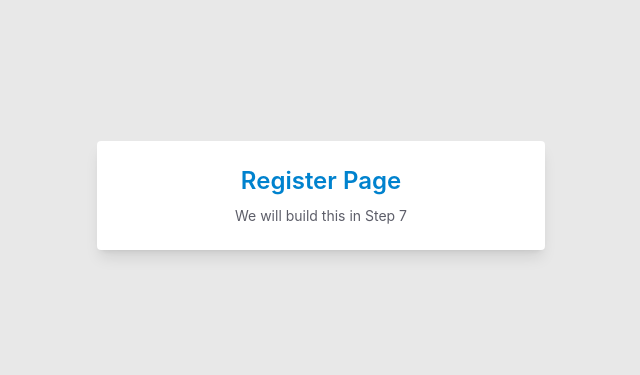
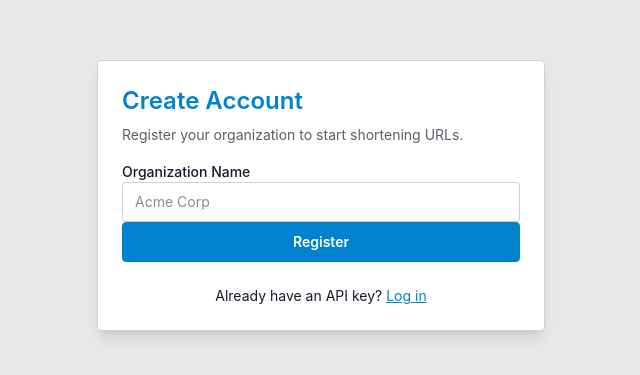
Before and after one commit to ShivaniSharma30/Url-Shortner-Web, a React (Vite) app: page /register in a window 1280 px wide. Shown: the part 205-580 px from the top of the page, without its empty margins (319-959 px from the left). Built offline with nearby package versions, Linux system fonts and the light colour scheme; no server answers.

Commit message:
Build register page with tenant creation and API key display

```diff
--- a/src/pages/RegisterPage.tsx
+++ b/src/pages/RegisterPage.tsx
@@ -1,10 +1,134 @@
+import { type FormEvent, useState } from 'react'
+import { Link, useNavigate } from 'react-router-dom'
+import { setStoredApiKey } from '../api/axios'
+import { useAppDispatch, useAppSelector } from '../store/hooks'
+import {
+  clearRegistration,
+  loginWithApiKey,
+  registerTenant,
+} from '../store/slices/authSlice'
+
 export default function RegisterPage() {
+  const dispatch = useAppDispatch()
+  const navigate = useNavigate()
+  const { status, error, registeredTenant } = useAppSelector((state) => state.auth)
+
+  const [name, setName] = useState('')
+  const [copied, setCopied] = useState(false)
+
+  const handleSubmit = (event: FormEvent) => {
+    event.preventDefault()
+    dispatch(registerTenant(name.trim()))
+  }
+
+  const handleCopyKey = async () => {
+    if (!registeredTenant?.apiKey) return
+    await navigator.clipboard.writeText(registeredTenant.apiKey)
+    setCopied(true)
+    setTimeout(() => setCopied(false), 2000)
+  }
+
+  const handleContinue = async () => {
+    if (!registeredTenant?.apiKey) return
+
+    setStoredApiKey(registeredTenant.apiKey)
+    dispatch(clearRegistration())
+
+    const result = await dispatch(loginWithApiKey(registeredTenant.apiKey))
+    if (loginWithApiKey.fulfilled.match(result)) {
+      navigate('/dashboard')
+    }
+  }
+
+  if (registeredTenant) {
+    return (
+      <div className="min-h-screen bg-base-200 flex items-center justify-center p-4">
+        <div className="card w-full max-w-lg bg-base-100 shadow-lg border border-base-300">
+          <div className="card-body">
+            <h1 className="card-title text-2xl text-primary">Account Created</h1>
+            <p className="text-sm text-base-content/70">
+              Save your API key now. You will need it to log in again.
+            </p>
+
+            <div className="alert alert-warning mt-2">
+              <span>This key is shown only once. Store it safely.</span>
+            </div>
+
+            <label className="form-control w-full mt-2">
+              <span className="label-text font-medium">Your API Key</span>
+              <div className="join w-full">
+                <input
+                  type="text"
+                  readOnly
+                  className="input input-bordered join-item w-full font-mono text-sm"
+                  value={registeredTenant.apiKey}
+                />
+                <button type="button" className="btn btn-primary join-item" onClick={handleCopyKey}>
+                  {copied ? 'Copied' : 'Copy'}
+                </button>
+              </div>
+            </label>
+
+            <div className="card-actions justify-end mt-4">
+              <button type="button" className="btn btn-primary" onClick={handleContinue}>
+                Go to Dashboard
+              </button>
+            </div>
+          </div>
+        </div>
+      </div>
+    )
+  }
+
   return (
     <div className="min-h-screen bg-base-200 flex items-center justify-center p-4">
-      <div className="card w-full max-w-md bg-base-100 shadow-lg">
-        <div className="card-body items-center text-center">
-          <h1 className="card-title text-2xl text-primary">Register Page</h1>
-          <p className="text-base-content/70">We will build this in Step 7</p>
+      <div className="card w-full max-w-md bg-base-100 shadow-lg border border-base-300">
+        <div className="card-body">
+          <h1 className="card-title text-2xl text-primary">Create Account</h1>
+          <p className="text-sm text-base-content/70">
+            Register your organization to start shortening URLs.
+          </p>
+
+          <form onSubmit={handleSubmit} className="space-y-4 mt-2">
+            <label className="form-control w-full">
+              <span className="label-text font-medium">Organization Name</span>
+              <input
+                type="text"
+                className="input input-bordered w-full"
+                placeholder="Acme Corp"
+                value={name}
+                onChange={(event) => setName(event.target.value)}
+                minLength={2}
+                maxLength={100}
+                required
+              />
+            </label>
+
+            {error && (
+              <div className="alert alert-error text-sm py-2">
+                <span>{error}</span>
+              </div>
+            )}
+
+            <button
+              type="submit"
+              className="btn btn-primary w-full"
+              disabled={status === 'loading'}
+            >
+              {status === 'loading' ? (
+                <span className="loading loading-spinner loading-sm" />
+              ) : (
+                'Register'
+              )}
+            </button>
+          </form>
+
+          <p className="text-center text-sm mt-4">
+            Already have an API key?{' '}
+            <Link to="/login" className="link link-primary">
+              Log in
+            </Link>
+          </p>
         </div>
       </div>
     </div>
```
